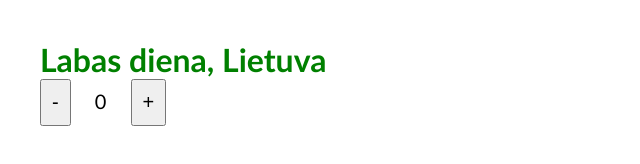
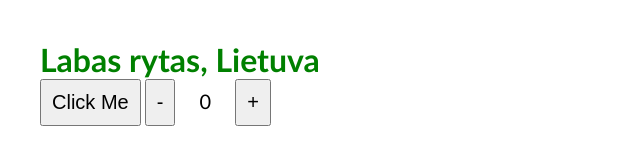
Before and after one commit to audrbar/15-dom, a website: page index.html in a window 1280 px wide. Shown: the whole page, without its empty margins (0-640 px from the left). Drawn offline with Linux system fonts and the light colour scheme.

Commit message:
event-listeners

```diff
--- a/index.html
+++ b/index.html
@@ -9,7 +9,7 @@
 </head>
 <body>
     <h1>Labas rytas, Lietuva</h1>
-
+    <button>Click Me</button>
     <button>-</button>
     <div class="score">0</div>
     <button>+</button>
--- a/js/main.js
+++ b/js/main.js
@@ -1,12 +1,13 @@
 console.clear();
 const h1DOM = document.getElementsByTagName('h1')[0];
-
 const text = h1DOM.textContent;
+console.log(h1DOM);
+console.log(text);
 
 const newText = text.trim().replace('rytas', 'diena');
-h1DOM.innerText = newText;
+console.log(newText);
 
-const colors = ['green', 'yellow'];
+const colors = ['green', 'yellow', 'red'];
 
 for (const color of colors) {
     h1DOM.classList.add(color);
@@ -15,16 +16,31 @@ for (const color of colors) {
 h1DOM.classList.remove('yellow');
 h1DOM.classList.toggle('red');
 
+console.log(h1DOM.classList);
+
+h1DOM.classList.add('green');
+h1DOM.classList.add('red');
 const arTuri1 = h1DOM.classList.contains('cipolinas');
 console.log(arTuri1);
 
 const arTuri2 = h1DOM.classList.contains('green');
 console.log(arTuri2);
 
+const buttonDOM = document.querySelector('button');
+// buttonDOM.addEventListener('click', labas);
+// function labas() {
+//     console.log('labas...');
+// }
+// console.log(buttonDOM);
+
+buttonDOM.addEventListener('click', () => {
+    console.log('labas...');
+});
+
 let score = 0;
 
 const scoreDOM = document.querySelector('.score');
-const [minusDOM, plusDOM] = document.querySelectorAll('button');
+const [clickMe, minusDOM, plusDOM] = document.querySelectorAll('button');
 
 minusDOM.addEventListener('click', () => {
     scoreDOM.innerText = --score;
```
